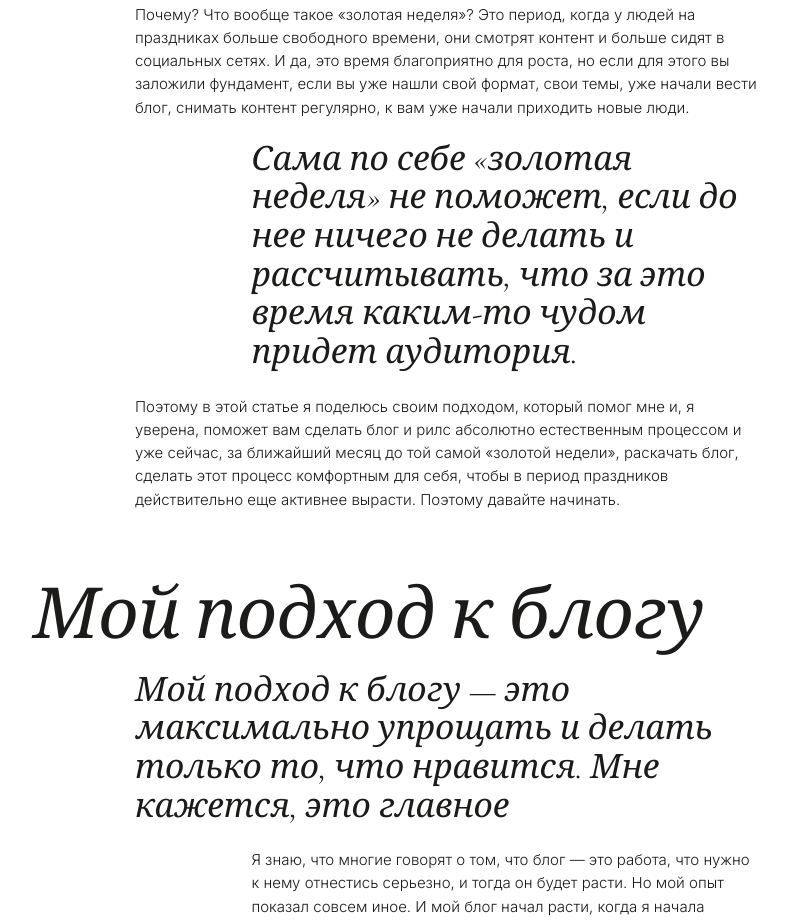
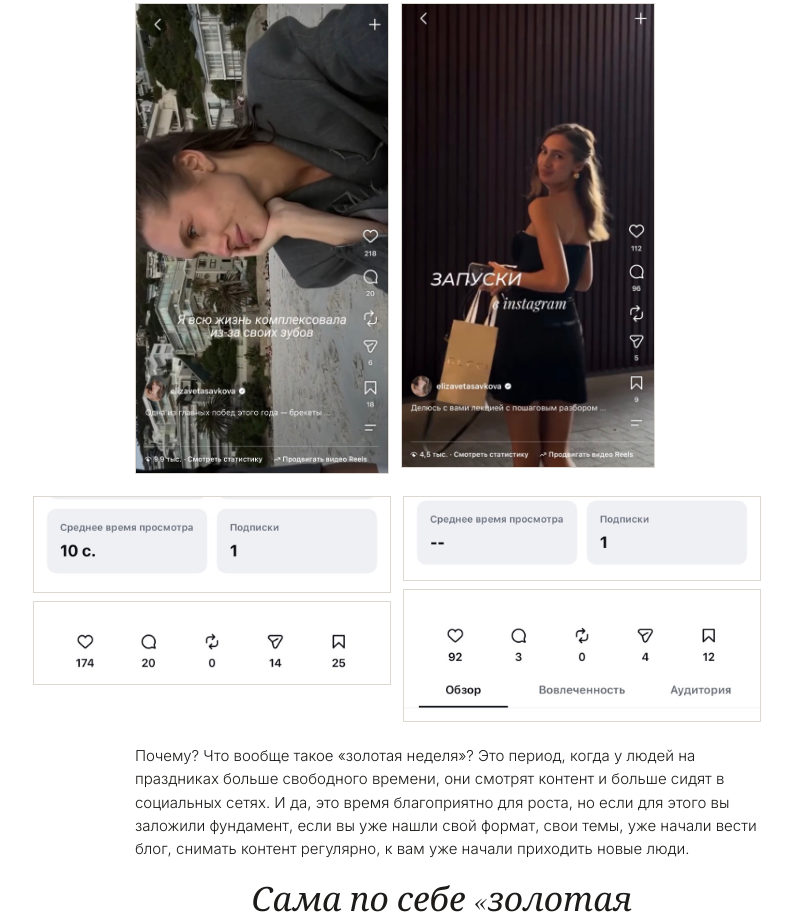
Before and after one commit to savkovaelizavetagr-hub/plus-90000, a plain HTML site: page index.html in a window 1280 px wide. Shown: the part 2534-3456 px from the top of the page, without its empty margins (243-1035 px from the left). Drawn offline with nearby package versions, Linux system fonts and the light colour scheme.

Commit message:
Скрины рилс и статистики в блоке про «золотую неделю»
Co-Authored-By: Claude Opus 5.5 <noreply@anthropic.com>

```diff
--- a/index.html
+++ b/index.html
@@ -79,6 +79,11 @@ section{padding-block:72px 8px;position:relative}
 .callout{background:var(--soft);padding:22px 24px;font-style:italic}
 .wide{width:100%;max-width:100%;display:block;border:1px solid var(--line)}
 .photo-full{width:100%;max-width:100%;display:block}
+.proof{display:grid;grid-template-columns:repeat(2,minmax(0,1fr));gap:12px;width:100%;align-items:start}
+.proof.reels{max-width:520px;margin-left:14%}
+.proof .col{display:flex;flex-direction:column;gap:8px;min-width:0}
+.proof img{width:100%;max-width:100%;display:block;border:1px solid var(--line)}
+@media (max-width:560px){.proof.reels{margin-left:0;max-width:100%}}
 .photo-tall{width:min(100%,400px);max-width:100%;display:block;margin-left:30%}
 @media (max-width:560px){.photo-tall{margin-left:12%;width:88%}}
 
@@ -151,6 +156,20 @@ footer{padding-top:40px;font-size:.85rem;color:var(--muted);text-align:center}
     <img class="photo-tall" src="img/winter-window.jpg" alt="Окно с видом на заснеженные ели">
 
     <p class="indent">Очень много будет контента о том, что в январе на новогодних праздниках можно очень сильно вырастить блог, и мне хочется здесь помочь вам к этому подготовиться, потому что сама «золотая неделя» и этот прекрасный период декабря и января — они не являются какой-то волшебной палочкой. И три года подряд я пыталась вырастить свой блог в «золотую неделю», выкладывала контент в новогодние праздники каждый день, но, конечно же, блог не рос.</p>
+    <div class="proof reels">
+      <img src="img/gw-reel1.jpg" alt="Мой рилс «Я всю жизнь комплексовала из-за своих зубов»: 9,9 тыс. просмотров">
+      <img src="img/gw-reel2.jpg" alt="Мой рилс «Запуски в instagram»: 4,5 тыс. просмотров">
+    </div>
+    <div class="proof">
+      <div class="col">
+        <img src="img/gw-stat11.jpg" alt="Статистика рилс: среднее время просмотра 10 секунд, 1 подписка">
+        <img src="img/gw-stat12.jpg" alt="Статистика рилс: 174 лайка, 20 комментариев, 14 репостов, 25 сохранений">
+      </div>
+      <div class="col">
+        <img src="img/gw-stat13.jpg" alt="Статистика рилс: 1 подписка">
+        <img src="img/gw-stat14.jpg" alt="Статистика рилс: 92 лайка, 3 комментария, 4 репоста, 12 сохранений">
+      </div>
+    </div>
     <p class="indent-s">Почему? Что вообще такое «золотая неделя»? Это период, когда у людей на праздниках больше свободного времени, они смотрят контент и больше сидят в социальных сетях. И да, это время благоприятно для роста, но если для этого вы заложили фундамент, если вы уже нашли свой формат, свои темы, уже начали вести блог, снимать контент регулярно, к вам уже начали приходить новые люди.</p>
     <p class="quote indent">Сама по себе «золотая неделя» не поможет, если до нее ничего не делать и рассчитывать, что за это время каким-то чудом придет аудитория.</p>
     <p class="indent-s">Поэтому в этой статье я поделюсь своим подходом, который помог мне и, я уверена, поможет вам сделать блог и рилс абсолютно естественным процессом и уже сейчас, за ближайший месяц до той самой «золотой недели», раскачать блог, сделать этот процесс комфортным для себя, чтобы в период праздников действительно еще активнее вырасти. Поэтому давайте начинать.</p>
```
Also changed, not shown: img/gw-reel1.jpg (added), img/gw-reel2.jpg (added), img/gw-stat11.jpg (added), img/gw-stat12.jpg (added), img/gw-stat13.jpg (added), img/gw-stat14.jpg (added).
